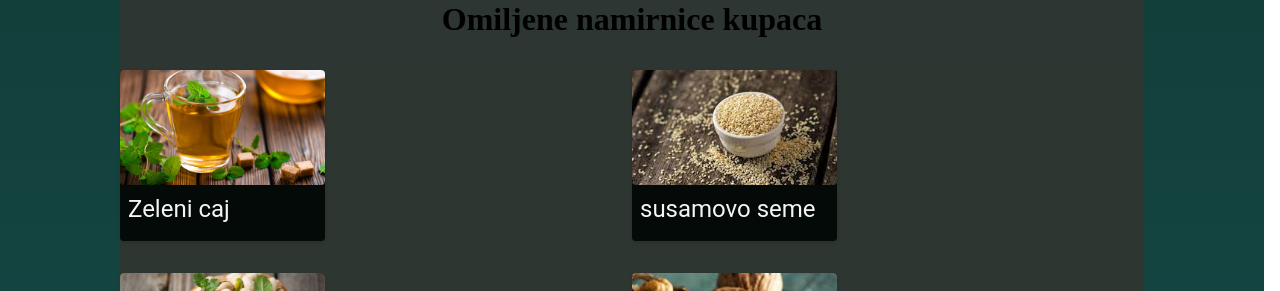
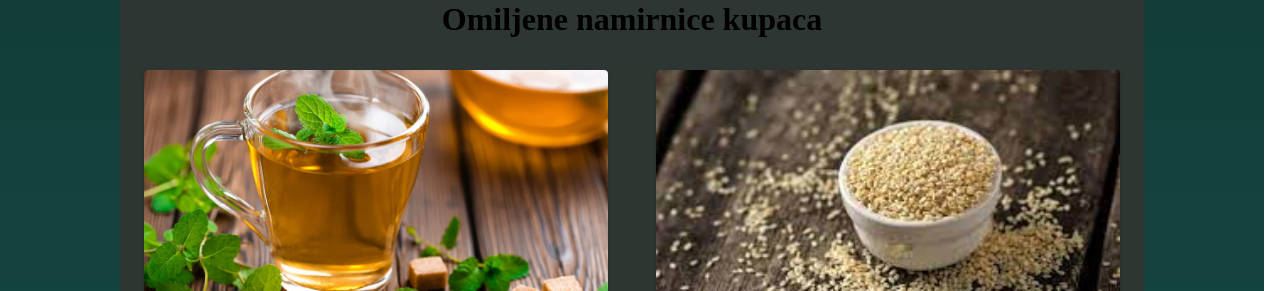
Before and after one commit to rcomplexxx/detelina, a Next.js app: page / in a window 1280 px wide. Shown: the part 506-797 px from the top of the page. Built offline with nearby package versions, Linux system fonts and the light colour scheme.

Commit message:
:first change

```diff
--- a/components/Products/Product/product.module.css
+++ b/components/Products/Product/product.module.css
@@ -4,7 +4,8 @@
     color: #f5f5f5;
     box-sizing: border-box;
     margin-bottom:  var(--size-7);
-    width:40%;
+    margin-left: var(--size-6);
+    margin-right: var(--size-6);
     border-radius:  var(--size-2);
   box-shadow: 0 2px 4px rgba(0, 0, 0, 0.1);
   }
```
